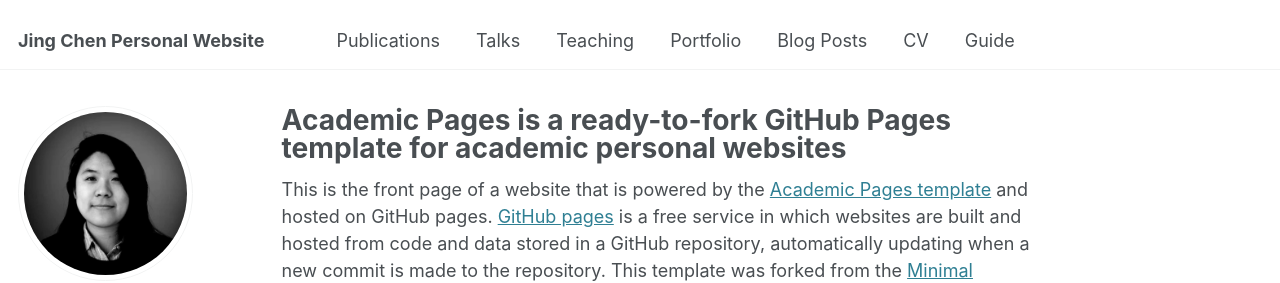
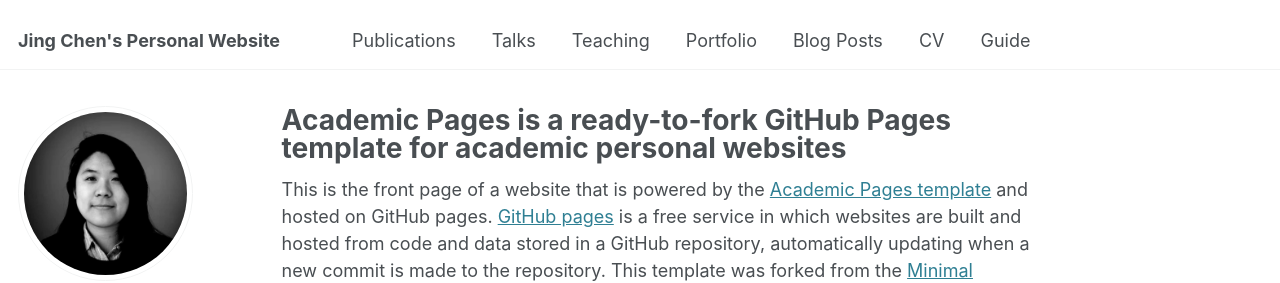
Before and after one commit to jing-chen-91/jing-chen-91.github.io, a Jekyll site: the page built from _pages/about.md, in a window 1280 px wide. Shown: the top 283 px of the page. Built offline with Jekyll 4.4.1, drawn with Linux system fonts in a browser that asks for light colours; some web fonts are replaced.

```diff
--- a/_config.yml
+++ b/_config.yml
@@ -9,7 +9,7 @@
 # Basic Site Settings
 locale                   : "en-UK"
 site_theme               : "default"
-title                    : "Jing Chen Personal Website"
+title                    : "Jing Chen's Personal Website"
 title_separator          : "-"
 name                     : &name "Jing Chen"
 description              : &description "personal description"
```
